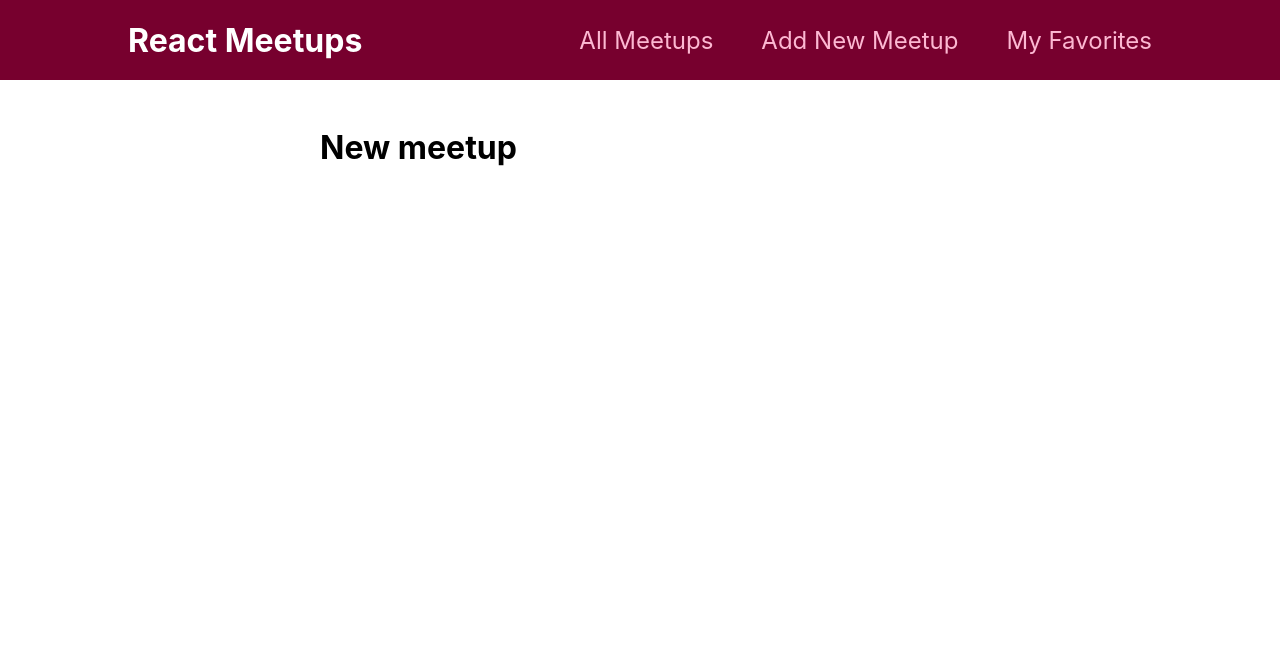
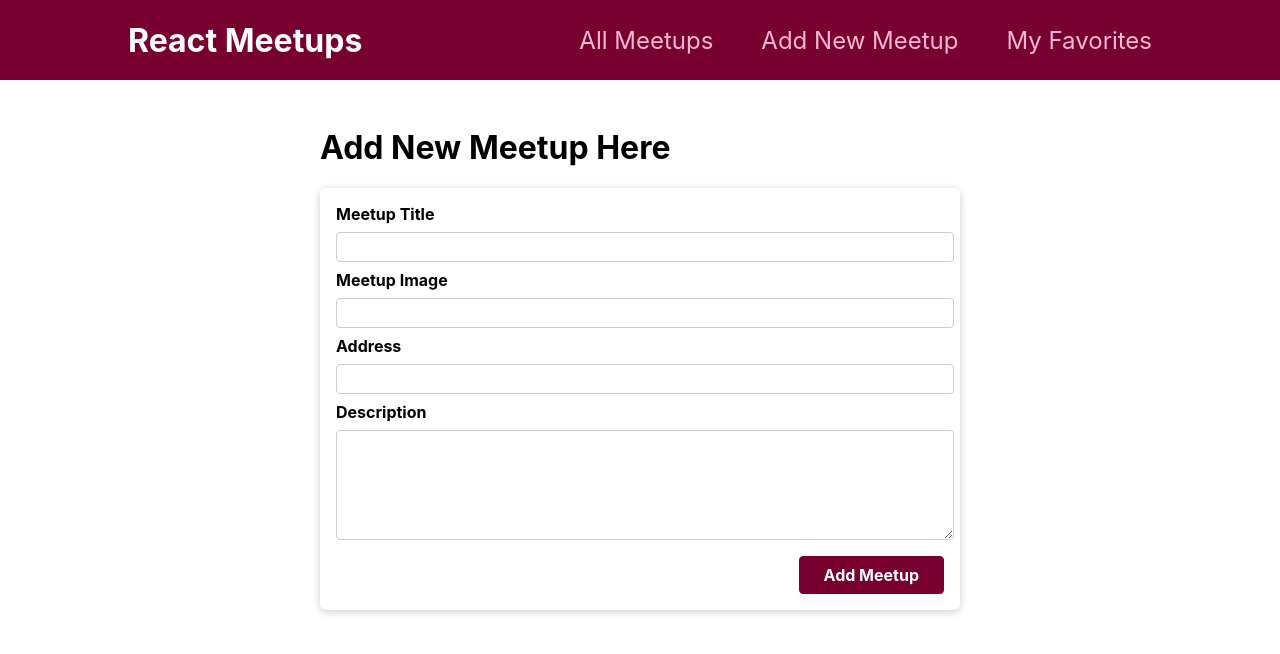
Before and after one commit to Denaindra/ReactJSMeetups, a React (Create React App) app: page /new-meetup in a window 1280 px wide. Shown: the top 654 px of the page. Built offline with nearby package versions, Linux system fonts and the light colour scheme.

Commit message:
add new meetup form

```diff
--- /dev/null
+++ b/src/componet/meetup/NewMeetupForm.jsx
@@ -0,0 +1,32 @@
+import Card from "../CardWapper/Card";
+import classes from "../../css/NewMeetupForm.module.css";
+
+const NewMeetupForm = () => {
+  return (
+    <Card>
+      <form className={classes.form}>
+        <div className={classes.control}>
+          <label htmlFor="title">Meetup Title</label>
+          <input type="text" required id="title" />
+        </div>
+        <div className={classes.control}>
+          <label htmlFor="image">Meetup Image</label>
+          <input type="url" required id="image" />
+        </div>
+        <div className={classes.control}>
+          <label htmlFor="address">Address</label>
+          <input type="text" required id="address" />
+        </div>
+        <div className={classes.control}>
+          <label htmlFor="description">Description</label>
+          <textarea id="description" required rows="5"></textarea>
+        </div>
+        <div className={classes.actions}>
+          <button>Add Meetup</button>
+        </div>
+      </form>
+    </Card>
+  );
+};
+
+export default NewMeetupForm;
--- /dev/null
+++ b/src/css/NewMeetupForm.module.css
@@ -0,0 +1,45 @@
+.form {
+  padding: 1rem;
+}
+
+.control {
+  margin-bottom: 0.5rem;
+}
+
+.control label {
+  display: block;
+  font-weight: bold;
+  margin-bottom: 0.5rem;
+}
+
+.control input,
+.control textarea {
+  display: block;
+  font: inherit;
+  border-radius: 4px;
+  border: 1px solid #ccc;
+  padding: 0.25rem;
+  width: 100%;
+}
+
+.actions {
+  margin-top: 1rem;
+  text-align: right;
+}
+
+.actions button {
+  font: inherit;
+  cursor: pointer;
+  background-color: #77002e;
+  color: white;
+  padding: 0.5rem 1.5rem;
+  border: 1px solid #77002e;
+  border-radius: 4px;
+  font-weight: bold;
+}
+
+.actions button:hover,
+.actions button:active {
+  background-color: #a50e48;
+  border-color: #a50e48;
+}
--- a/src/pages/NewMeetup.jsx
+++ b/src/pages/NewMeetup.jsx
@@ -1,7 +1,10 @@
+import NewMeetupForm from "../componet/meetup/NewMeetupForm";
+
 const NewMeetup = () => {
     return (
         <div>
-            <h1>New meetup</h1>
+            <h1>Add New Meetup Here</h1>
+            <NewMeetupForm />
         </div>
     );
 }
```
